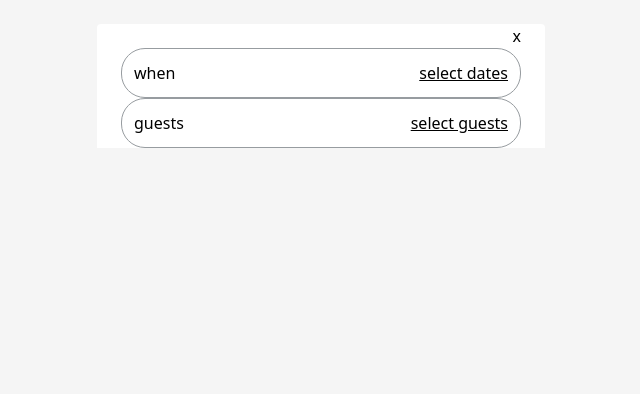
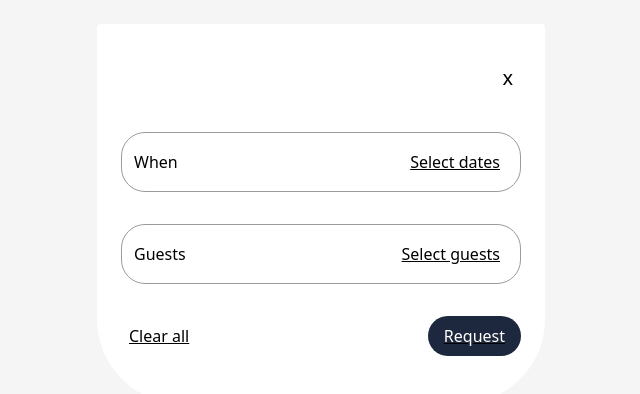
Before and after one commit to Gdzelishviliv/alliance-calendar-task, a Next.js app: page / in a window 1280 px wide. Shown: the top 394 px of the page, without its empty margins (319-959 px from the left). Built offline with nearby package versions, Linux system fonts and the light colour scheme.

Commit message:
added calendar

```diff
--- /dev/null
+++ b/src/app/components/CustomButton.tsx
@@ -0,0 +1,27 @@
+import React, { FC, ReactNode } from "react";
+
+interface CustomButtonProps {
+  onClick: () => void;
+  children: ReactNode;
+  className?: string;
+  ariaLabel?: string;
+}
+
+const CustomButton: FC<CustomButtonProps> = ({
+  onClick,
+  children,
+  className = "",
+  ariaLabel = "",
+}) => {
+  return (
+    <button
+      className={`p-2 rounded-3xl ${className}`}
+      onClick={onClick}
+      aria-label={ariaLabel}
+    >
+      {children}
+    </button>
+  );
+};
+
+export default CustomButton;
--- a/src/app/page.tsx
+++ b/src/app/page.tsx
@@ -1,21 +1,102 @@
-import React from "react";
+"use client";
+import React, { useState } from "react";
+import CustomButton from "./components/CustomButton";
+import DatePicker from "react-datepicker";
+import "react-datepicker/dist/react-datepicker.css";
+// import "./calendar.css"; // Custom CSS for styling
 
-const calendar = () => {
+const Calendar: React.FC = () => {
+  const [startDate, setStartDate] = useState<Date | undefined>(undefined);
+  const [endDate, setEndDate] = useState<Date | undefined>(undefined);
+  const [showCalendar, setShowCalendar] = useState(false);
+
+  const handleSelectDates = () => {
+    setShowCalendar(true);
+  };
+
+  const handleClose = () => {
+    setShowCalendar(false);
+  };
+
+  const handleDateChange = (dates: [Date | null, Date | null]) => {
+    const [start, end] = dates;
+    setStartDate(start || undefined);
+    setEndDate(end || undefined);
+  };
+
   return (
-    <div className="bg-[#fff] mt-6 rounded-t ps-6 pe-6 ">
+    <div className="flex flex-col gap-8 bg-[#fff] mt-6 rounded-t p-6 pt-8 pb-12 rounded-b-[85px]">
       <div className="text-end">
-        <button>x</button>
+        <CustomButton
+          className="text-xl"
+          onClick={handleClose}
+          ariaLabel="Close calendar"
+        >
+          x
+        </CustomButton>
       </div>
-      <div className="flex justify-between items-center ps-3 pe-3 w-[50vh] rounded-3xl bg-[#fff] border-[1px] border-solid border-[#979ca0] h-[50px]">
-        <span>when</span>
-        <button className="underline">select dates</button>
+
+      <div className="flex justify-between items-center p-3 w-[50vh] rounded-3xl bg-[#fff] border border-[#979ca0] h-[60px]">
+        <span>When</span>
+        <CustomButton
+          className="underline"
+          onClick={handleSelectDates}
+          ariaLabel="Select dates"
+        >
+          {startDate && endDate
+            ? `${startDate.toLocaleDateString()} - ${endDate?.toLocaleDateString()}`
+            : "Select dates"}
+        </CustomButton>
       </div>
-      <div className="flex justify-between items-center ps-3 pe-3 w-[50vh] rounded-3xl bg-[#fff] border-[1px] border-solid border-[#979ca0] h-[50px]">
-        <span>guests</span>
-        <button className="underline">select guests</button>
+
+      {showCalendar && (
+        <div className="calendar-container">
+          <DatePicker
+            selected={startDate}
+            onChange={handleDateChange}
+            startDate={startDate}
+            endDate={endDate}
+            selectsRange
+            inline
+            monthsShown={1}
+          />
+          <div className="flex justify-between items-center m-0 p-0">
+            <button>clear</button>
+            <CustomButton
+              onClick={handleClose}
+              className="bg-[#1d273d] text-center items-center text-[#fff] px-4"
+              ariaLabel="Close calendar"
+            >
+              next
+            </CustomButton>
+          </div>
+        </div>
+      )}
+      <div className="flex justify-between items-center p-3 w-[50vh] rounded-3xl bg-[#fff] border border-[#979ca0] h-[60px]">
+        <span>Guests</span>
+        <CustomButton
+          className="underline"
+          onClick={handleClose}
+          ariaLabel="Select guests"
+        >
+          Select guests
+        </CustomButton>
+      </div>
+
+      <div className="flex justify-between underline">
+        <CustomButton onClick={() => {}} ariaLabel="Clear all">
+          Clear all
+        </CustomButton>
+        <CustomButton
+          className="bg-[#1d273d] text-center items-center text-[#fff] px-4"
+          onClick={() => {}}
+          ariaLabel="Request"
+        >
+          Request
+        </CustomButton>
       </div>
     </div>
   );
 };
 
-export default calendar;
+export default Calendar;
```
Also changed, not shown: package.json (+7 -5 lines), 1 other file (tests, documents, lock files or other folders).
